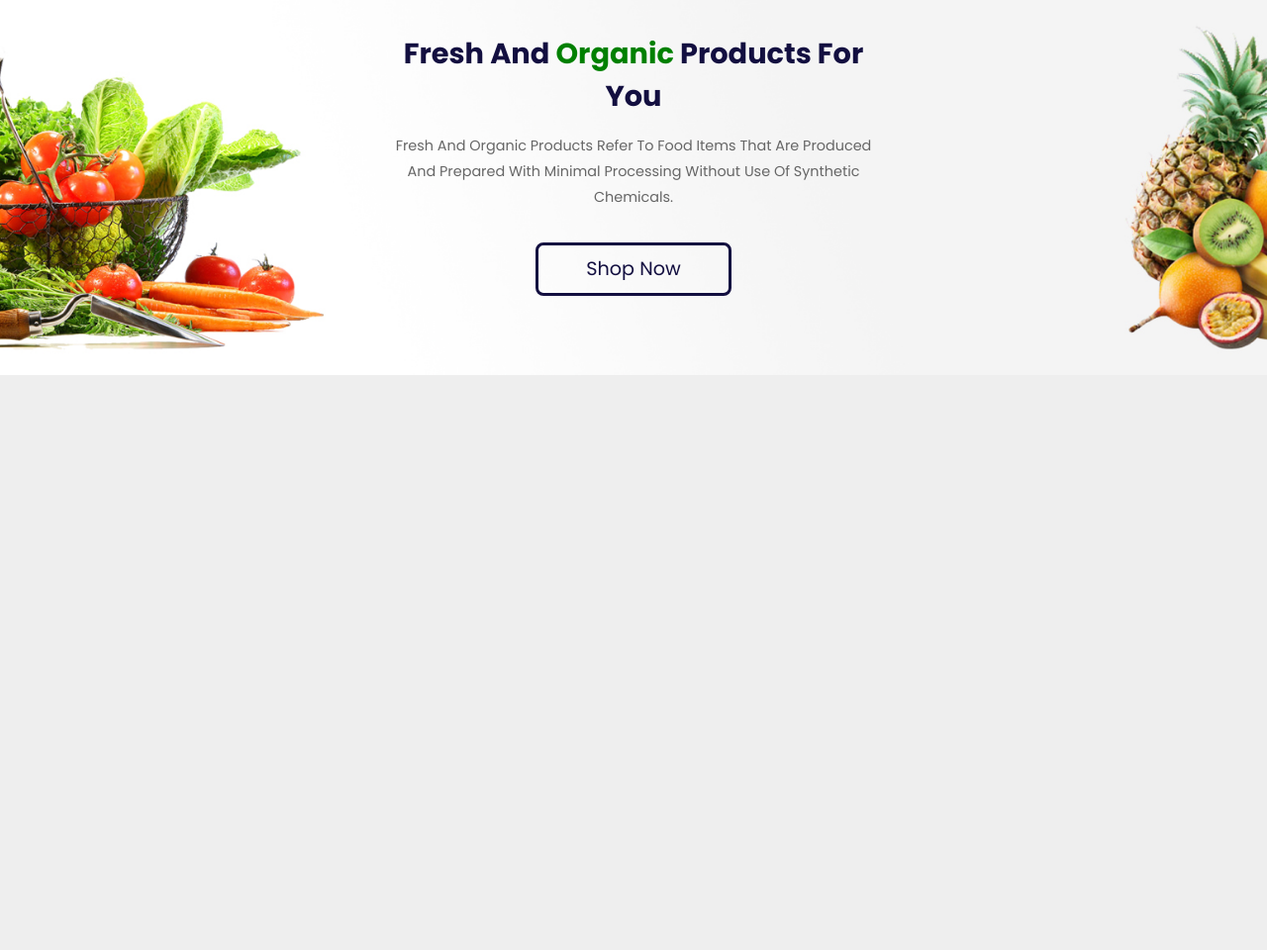
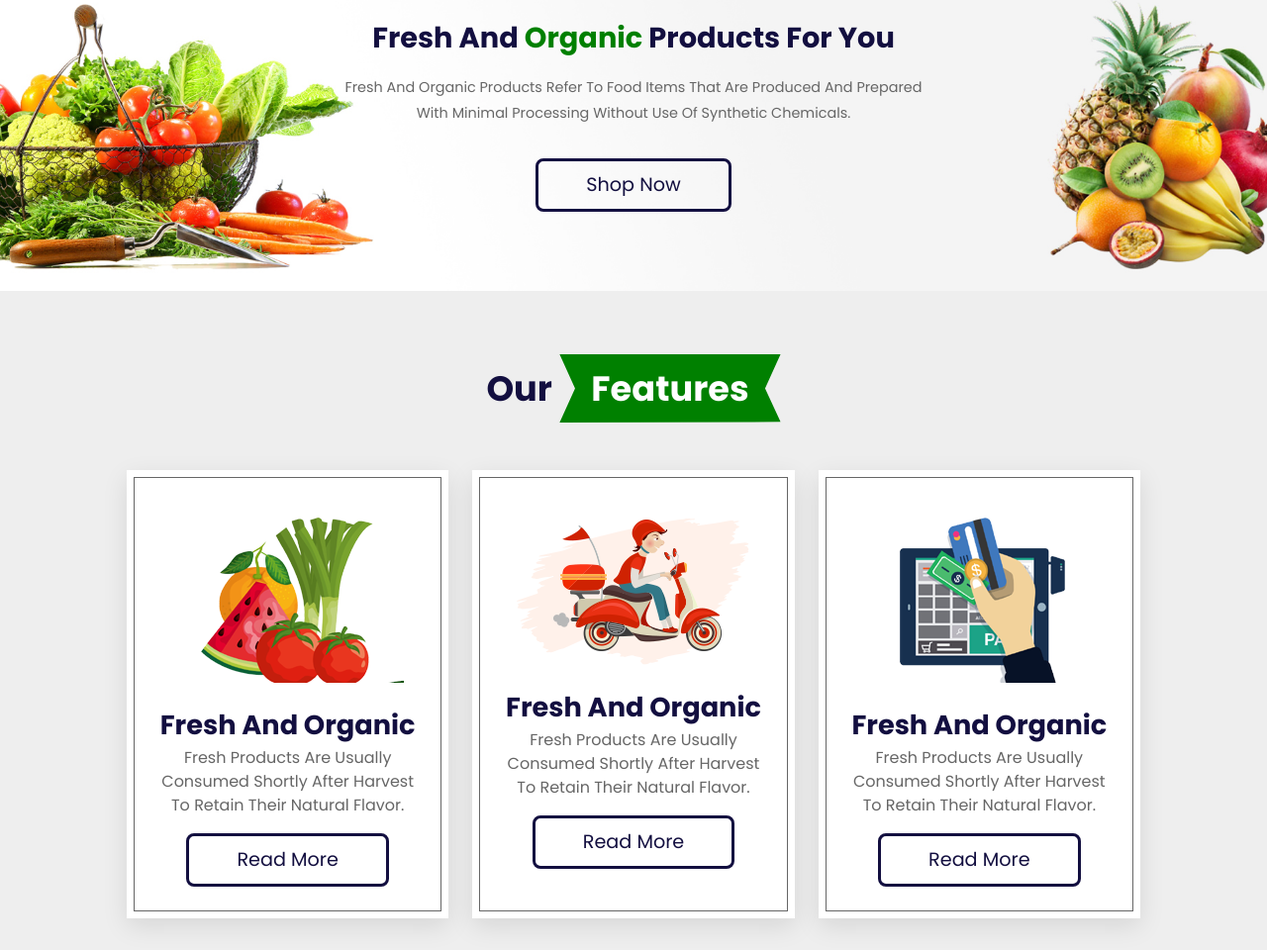
Before and after one commit to Usman-837/Grocery_Website, a plain HTML site: page index.html in a window 1280 px wide. Shown: the part 159-1119 px from the top of the page at 99% size. Before the commit the page ends 800 px from the top, so only its background shows below. Drawn offline with Linux system fonts and the light colour scheme.

Commit message:
Add Our Features Section

```diff
--- a/css/style.css
+++ b/css/style.css
@@ -4,7 +4,7 @@
     --green: green;
     --black: #130f40;
     --light-color: #666;
-    --box-shadow: 0 .1rem 1rem rgba(0,0,0.1);
+    --box-shadow: 0 .5rem 1.5rem rgba(0,0,0,.1);
     --border: 2rem solid rgba(0,0,0.1);
     --outline: .1rem solid rgba(0,0,0.1)
 }
@@ -287,7 +287,7 @@ body{
 
 /* CSS Code for Banner */
 section{
-    padding: 2rem 30%;
+    padding: 2rem 10%;
 }
 
 .home{
@@ -297,13 +297,13 @@ section{
     background-position: center;
     background-repeat: no-repeat;
     background-size: cover;
-    padding-top: 12rem;
+    padding-top: 11rem;
     padding-bottom: 5rem;
 }
 
 .home .content{
     text-align: center;
-    width: 40rem;
+    width: 38rem;
 }
 
 .home .content h3{
@@ -322,6 +322,62 @@ section{
     line-height: 1.8;
 }
 
+/* CSS Code For Features Section */
+
+.features .heading{
+    text-align: center;
+    padding: 2rem 0;
+    padding-bottom: 3rem;
+    font-size: 2.2rem;
+    color: var(--black);
+}
+
+.features .heading span{
+    background: var(--green);
+    color: white;
+    display: inline-block;
+    padding: .5rem 2rem;
+    clip-path: polygon(100% 0, 93% 50%, 100% 99%, 0 100%, 7% 50%, 0 0%);
+}
+
+.features .box-container{
+    display: flex;
+    /* border: 1px solid black; */
+    gap: 1.5rem;
+}
+
+.features .box-container .box{
+    /* border: 2px solid red; */
+    padding: 2rem 2rem;
+    background: white;
+    outline: var(--outline);
+    outline-offset: -.5rem;
+    outline-color: var(--light-color);
+    text-align: center;
+    box-shadow: var(--box-shadow);
+}
+
+.features .box-container .box:hover{
+    box-shadow: 1px 1px 10px 4px var(--green);
+}
+
+.features .box-container .box img{
+    margin: 1rem 0px;
+}
+
+.features .box-container .box h3{
+    font-size: 1.7rem;
+    line-height: 1.5;
+    color: var(--black);
+}
+
+.features .box-container .box p{
+    font-size: 1rem;
+    line-height: 1.5;
+    color: var(--light-color);
+}
+
+
 /* @Media Queries */
 
 @media (max-width: 991px) {
@@ -331,9 +387,9 @@ section{
     .header{
         padding: 2rem;
     }
-    section{
+    /* section{
         padding: 2rem;
-    }
+    } */
 }
 
 @media (max-width: 768px) {
@@ -360,4 +416,7 @@ section{
     html{
         font-size: 50%;
     }
+    .header{
+        font-size: 1.5rem;
+    }
 }
--- a/index.html
+++ b/index.html
@@ -85,6 +85,31 @@
             <a href="#" class="btn">shop now</a>
         </div>
     </section>
+
+    <!-- Our features Section -->
+     <section class="features" id="features">
+        <h1 class="heading">our <span>features</span></h1>
+        <div class="box-container">
+            <div class="box">
+                <img src="images/feature-img-1.png">
+                <h3>fresh and organic</h3>
+                <p>Fresh products are usually consumed shortly after harvest to retain their natural flavor.</p>
+                <a href="" class="btn">Read More</a>
+            </div>
+            <div class="box">
+                <img src="images/feature-img-2.png">
+                <h3>fresh and organic</h3>
+                <p>Fresh products are usually consumed shortly after harvest to retain their natural flavor.</p>
+                <a href="" class="btn">Read More</a>
+            </div>
+            <div class="box">
+                <img src="images/feature-img-3.png">
+                <h3>fresh and organic</h3>
+                <p>Fresh products are usually consumed shortly after harvest to retain their natural flavor.</p>
+                <a href="" class="btn">Read More</a>
+            </div>
+        </div>
+     </section>
     <script src="js/script.js"></script>
 </body>
 </html>
```
